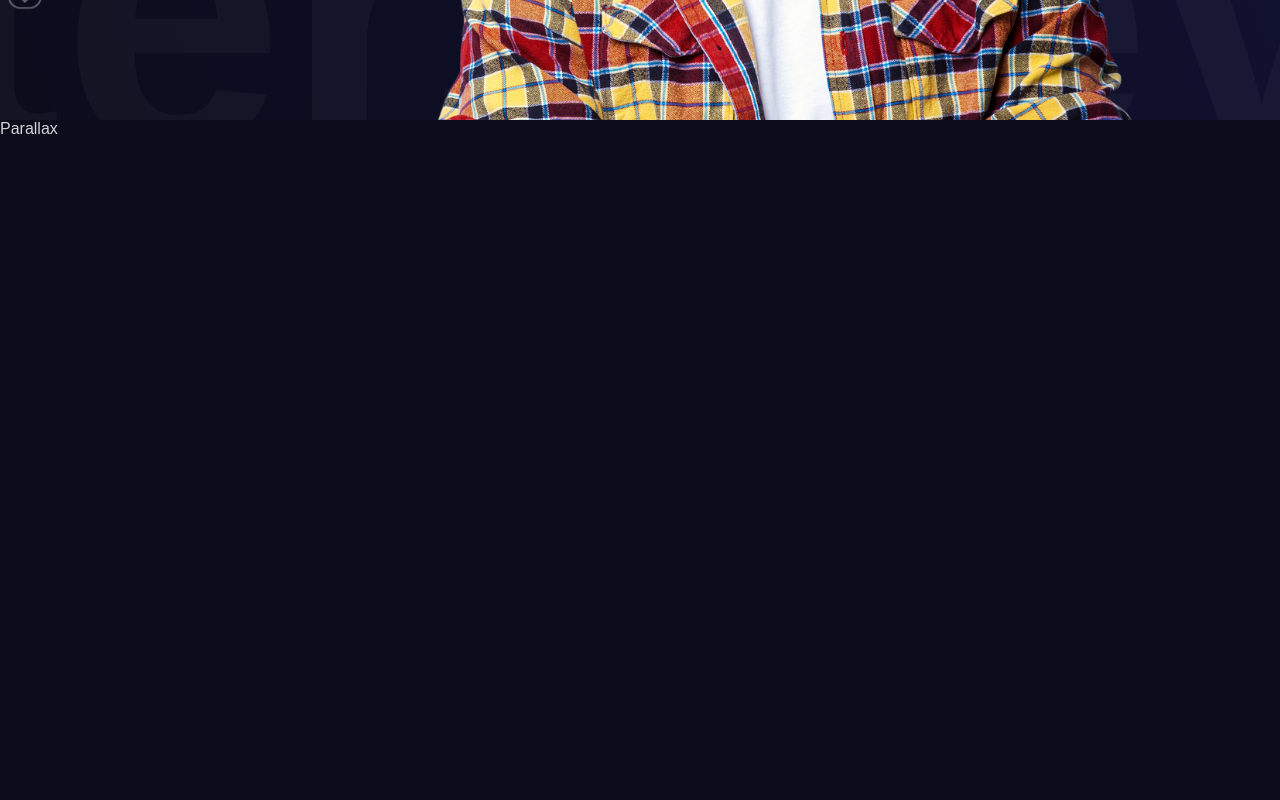
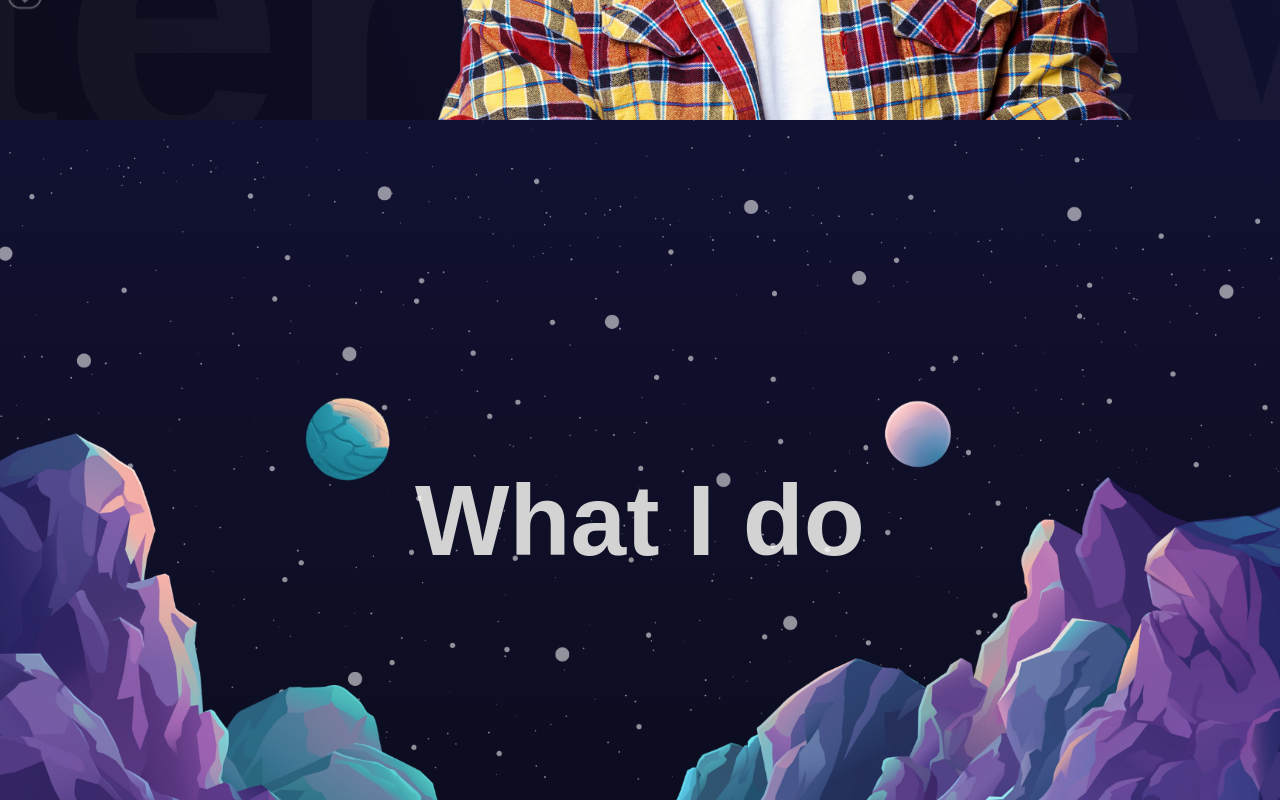
Before and after one commit to adamolson11/Portfolio, a React (Vite) app in the folder portfolio/: page / in a window 1280 px wide. Shown: the part 680-1480 px from the top of the page. Built offline with nearby package versions, Linux system fonts and the light colour scheme.

Commit message:
working on the parallax motions

```diff
--- a/portfolio/src/App.jsx
+++ b/portfolio/src/App.jsx
@@ -5,15 +5,16 @@
 import Hero from "./components/hero/Hero";
 import Navbar from "./components/navbar/Navbar";
 import Sidebar from "./components/sidebar/Sidebar"; // Correct import path and uppercase component name
+import Parallax from "./components/parallax/Parallax";
 const App = () => {
   return <div>
     <section id = "Homepage">
       <Navbar/>
       <Hero/>
       </section>
-      <section id = "Services">Parallax</section>
+      <section id = "Services"><Parallax type = "services" /> </section>
       <section>Services</section>
-      <section id ="Portfolio">Parallax</section>
+      <section id ="Portfolio"><Parallax type="portfolio"/></section>
       <section>Portfolio1</section>
       <section>Portfolio2</section>
       <section>Portfolio3</section>
--- /dev/null
+++ b/portfolio/src/components/parallax/Parallax.jsx
@@ -0,0 +1,43 @@
+/* eslint-disable no-undef */
+/* eslint-disable no-unused-vars */
+/* eslint-disable react/prop-types */
+import {useRef} from "react";
+import "./parallax.scss"
+import { motion, useScroll, useTransform } from "framer-motion";
+// eslint-disable-next-line react/prop-types
+
+
+
+
+const Parallax =({type}) => {
+
+const ref = useRef()
+
+const {scrollYProgress} = useScroll({
+    target:ref,
+    offset: ["start start", "end start"]
+
+})
+const yText=useTransform(scrollYProgress, [0,1],  ["0%", "500%"])
+const yBg=useTransform(scrollYProgress, [0,1],  ["0%", "100%"])
+
+    return (
+        <div
+        className="parallax"
+        ref={ref}
+        style = {{
+        background:
+        type ==="services"
+            ? "linear-gradient(180deg, #111132, #0c0c1d)"
+            : "linear-gradient(180deg, #111132, #505064)"
+            }}
+            >
+        <motion.h1 style={{y: yText}}> {type==="services" ? "What I do" : "What I Did" } </motion.h1>
+        <motion.div className="mountains"></motion.div>
+        <motion.div style ={{y: yBg}} className= "planets"></motion.div>
+        <motion.div style ={{x: yBg}} className= "stars"></motion.div>
+        </div>
+    )
+}
+
+export default Parallax
--- /dev/null
+++ b/portfolio/src/components/parallax/parallax.scss
@@ -0,0 +1,45 @@
+.parallax{
+    height: 100%;
+    width: 100%;
+    position: relative;
+    display: flex;
+    align-items: center;
+    justify-content: center;
+
+
+    h1{
+        font-size: 100px;
+    }
+
+    .mountains{background-image: url("/mountains.png");
+    background-size: cover;
+    background-position: bottom;
+    width: 100%;
+    height: 100%;
+    position: absolute;
+    z-index: 3;
+
+
+}
+
+.planets{background-image: url("/planets.png");
+background-size: cover;
+background-position: bottom;
+width: 100%;
+height: 100%;
+position: absolute;
+z-index: 2;
+overflow: hidden;
+}
+
+
+
+.stars{background-image: url("/stars.png");
+background-size: cover;
+background-position: bottom;
+width: 100%;
+height: 100%;
+position: absolute;
+z-index: 1;
+}
+}
```
